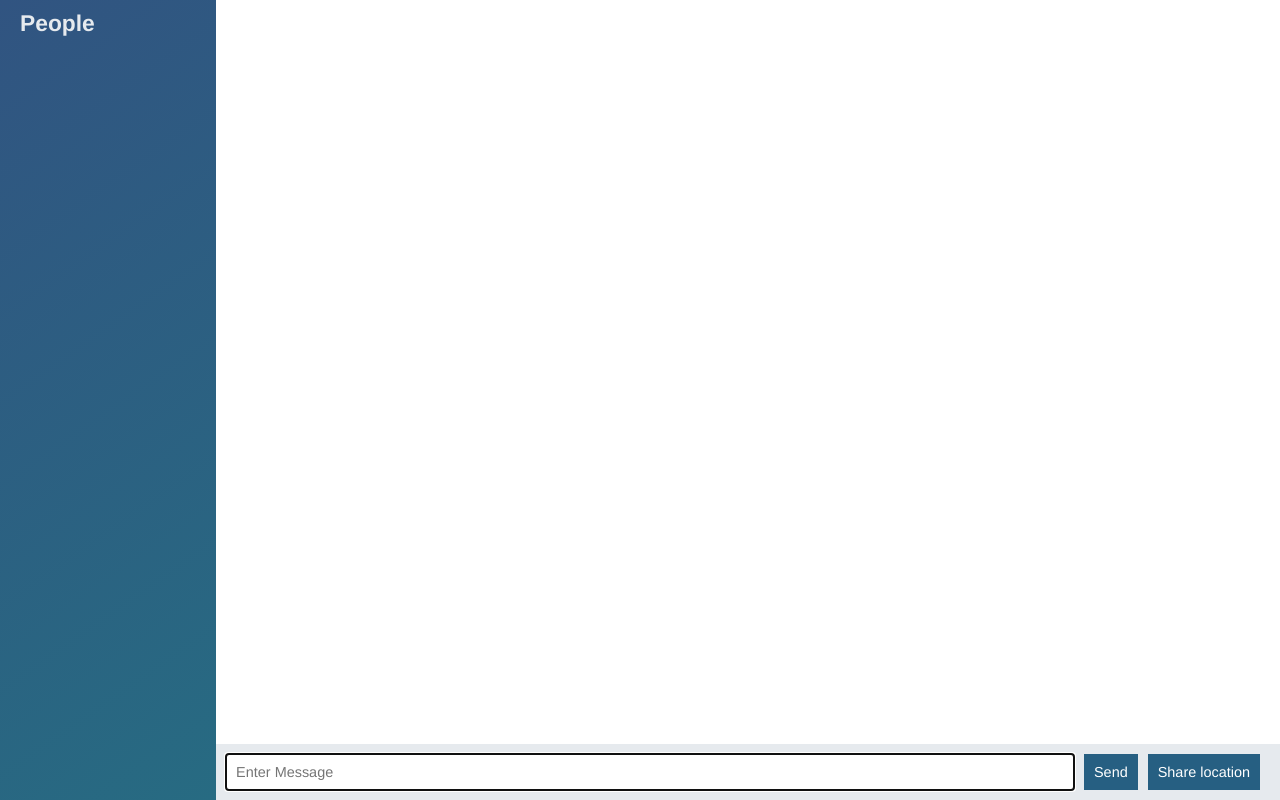
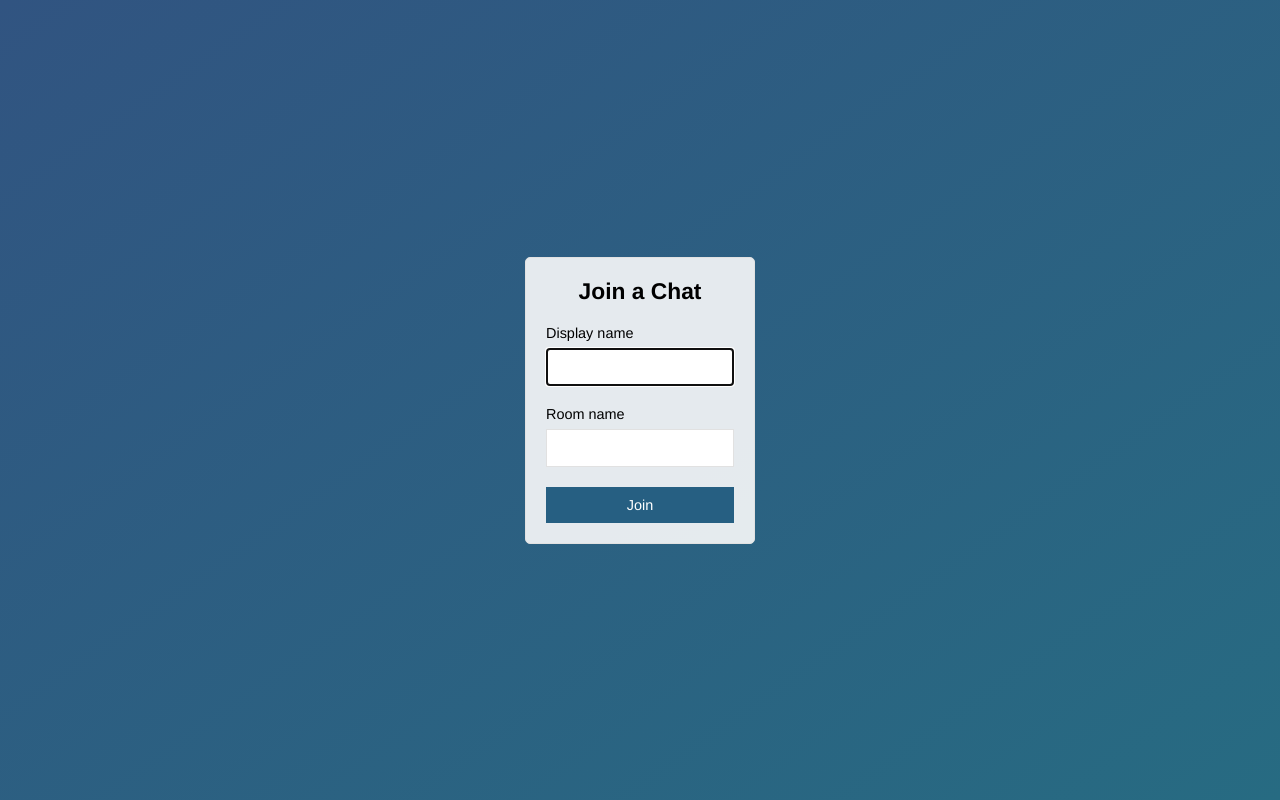
Before and after one commit to shriniwassurve/node-chat-app, a website: page public/index.html in a window 1280 px wide. Drawn offline with nearby package versions, Linux system fonts and the light colour scheme; no server answers.

Commit message:
Add join page that submits to chat.html

```diff
--- a/public/index.html
+++ b/public/index.html
@@ -1,57 +1,29 @@
 <!DOCTYPE html>
-
 <html>
   <head>
     <meta charset="utf-8">
+    <title>Join | ChatApp</title>
+    <meta name="viewport" content="width=device-width, initial-scale=1, user-scalable=no">
     <link rel="stylesheet" href="/css/styles.css">
   </head>
-
-  <body class="chat">
-    <div class="chat__sidebar">
-      <h3>People</h3>
-      <div id="users"></div>
+  <body class="centered-form">
+    <div class="centered-form__form">
+      <form class="" action="/chat.html">
+        <div class="form-field">
+          <h3>Join a Chat</h3>
+        </div>
+        <div class="form-field">
+          <label for="name">Display name</label>
+          <input type="text" name="name" autofocus>
+        </div>
+        <div class="form-field">
+          <label for="room">Room name</label>
+          <input type="text" name="room">
+        </div>
+        <div class="form-field">
+          <button>Join</button>
+        </div>
+      </form>
     </div>
-
-    <div class="chat__main">
-      <ol id="messages" class="chat__messages"></ol>
-
-      <div class="chat__footer">
-        <form class="" id="message-form">
-          <input type="text" class="form-control" name="message" id="message" placeholder="Enter Message" autofocus autocomplete="off"/>
-          <button type="submit" name="button">Send</button>
-          <button type="button" id="send-location">Share location</button>
-        </form>
-      </div>
-    </div>
-
-    <script type="text/template" id="message-template">
-      <li class="message">
-        <div class="message__title">
-          <h4>{{from}}</h4>
-          <span>{{createdAt}}</span>
-        </div>
-        <div class="message__body">
-          <p>{{text}}</p>
-        </div>
-      </li>
-    </script>
-
-    <script type="text/template" id="location-message-template">
-      <li class="message">
-        <div class="message__title">
-          <h4>{{from}}</h4>
-          <span>{{createdAt}}</span>
-        </div>
-        <div class="message__body">
-          <a href="{{url}}" target="_blank">My current location</a>
-        </div>
-      </li>
-    </script>
-
-    <script src="/socket.io/socket.io.js" type="text/javascript"></script>
-    <script src="/js/libs/jquery-3.3.1.min.js" type="text/javascript"></script>
-    <script src="/js/libs/moment.js" type="text/javascript"></script>
-    <script src="/js/libs/mustache.js" type="text/javascript"></script>
-    <script src="/js/index.js" type="text/javascript"></script>
   </body>
 </html>
```
Also changed, not shown: public/chat.html (added, +59 -0 lines), public/js/chat.js (renamed from public/js/index.js).
